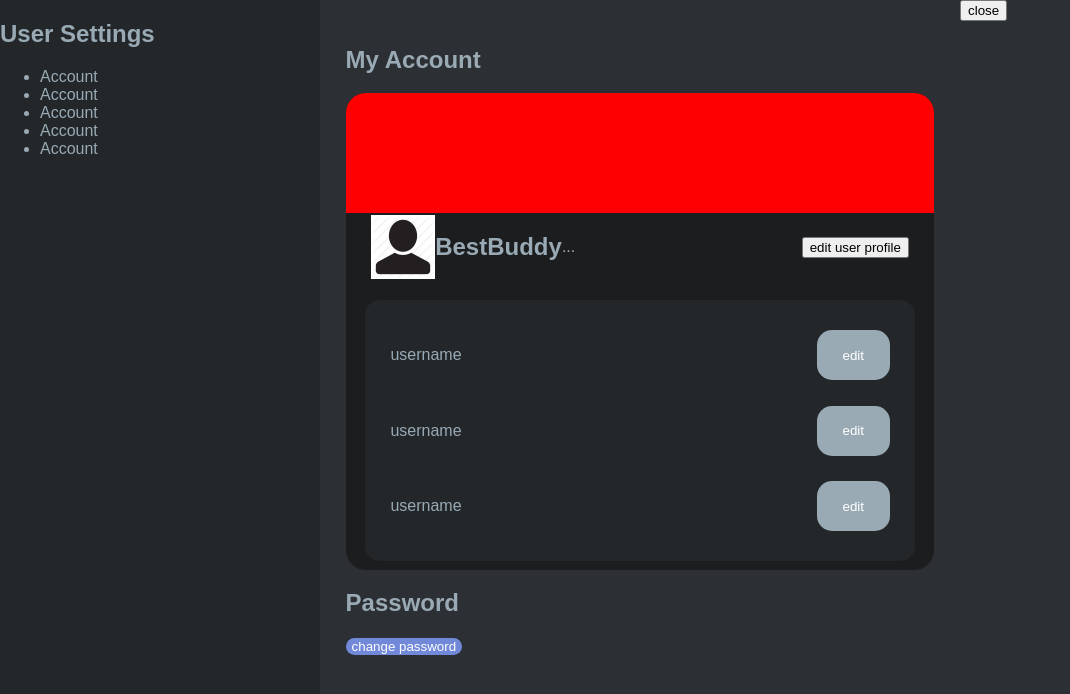
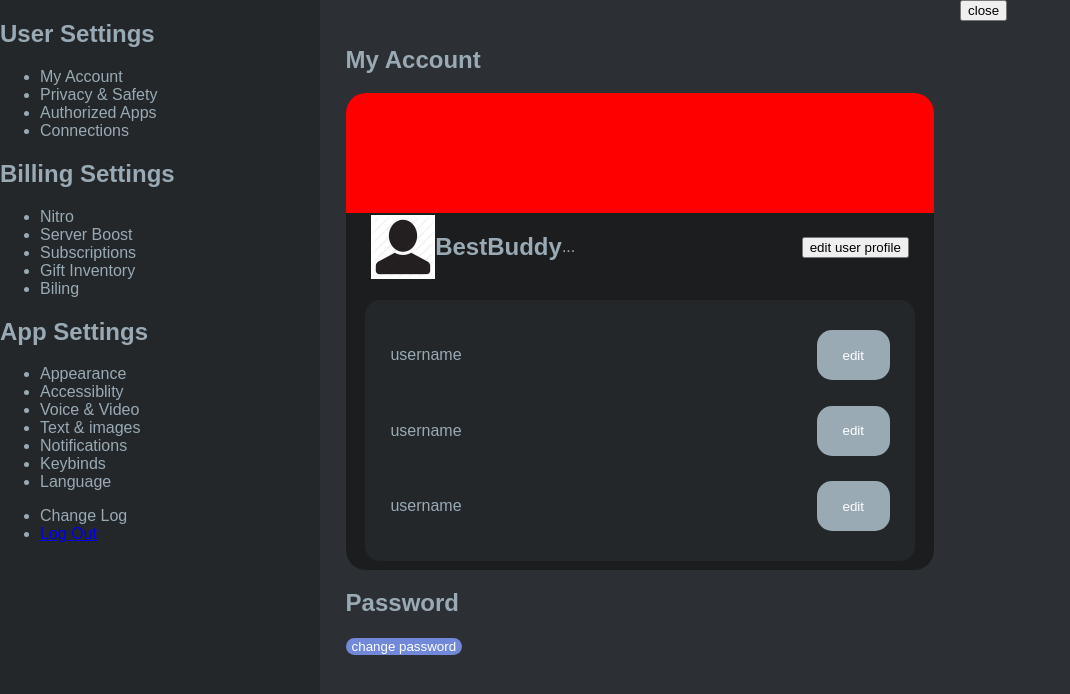
Before and after one commit to Jay3162/Chat-app, a React (Create React App) app: page /profile in a window 1280 px wide. Shown: the top 694 px of the page, without its empty margins (0-1070 px from the left). Built offline with nearby package versions, Linux system fonts and the light colour scheme; no server answers.

Commit message:
restored client

```diff
--- a/src/App.js
+++ b/src/App.js
@@ -17,7 +17,7 @@ function App() {
           <Route path="/register" element={<Register socket={socket}/>}/>
           <Route path="/login" element={<Login socket={socket}/>}/>
           <Route path="/chat" element={<MainChat socket={socket}/>}/>
-          <Route path="/profile" element={<Profile/>}/>
+          <Route path="/profile" element={<Profile socket={socket}/>}/>
         </Routes>
       </div>
     </BrowserRouter>
--- a/src/components/chatbar.js
+++ b/src/components/chatbar.js
@@ -15,9 +15,7 @@ export default function Chatbar({socket}) {
             }
             )
 
-        }
-        console.log(currentUser)
-        if (message.trim() && currentUser) {
+        } else if (message.trim() && currentUser) {
             socket.emit("authmessage", {
                 text: message,
                 name: currentUser.newUsername,
--- a/src/components/chatbody.js
+++ b/src/components/chatbody.js
@@ -12,9 +12,10 @@ export default function Body({socket, messages, authMessages}) {
         navigate("/")
         window.location.reload();
     }
+
     return (
         <div className="body-container">
-            {/* {messages.map(message => (
+            {messages.map(message => (
                 message.name === localStorage.getItem("username") ? (
                 <div className="user-msg" key={message.id}>
                     <img className="profile-pic" src="images/placeholder-profile-pic.png"/>
@@ -30,14 +31,13 @@ export default function Body({socket, messages, authMessages}) {
                     <p>{message.text}</p>
                 </div>
             </div>)
-            ))} */}
+            ))}
             {authMessages.map(msg => { return (
-                    <div className="user-mag" key={msg.id}>
+                    <div className="user-msg" key={msg.id}>
                         <img className="profile-pic" src="images/placeholder-profile-pic.png"/>
                         <div className="user-inner">
                             <p>You</p>
                             <p>{msg.text}</p>
-                            <p>{console.log(msg)}</p>
                         </div>
                     </div>
                 )
--- a/src/components/chatusers.js
+++ b/src/components/chatusers.js
@@ -11,17 +11,50 @@ export default function Chatusers({socket}) {
     const [name, setName] = useState("" || currentUser);
     useEffect(() => {
         socket.on("newUserResponse", data => setUsers(data))
+        console.log(users)
     }, [socket, users])
     useEffect(() => {
         socket.on("newRegUserResponse", data => setLoggedUsers(data))
+        const myUser = loggedUsers[-1]
+        console.log(loggedUsers)
     }, [socket, loggedUsers])
     return (
         <div className="users-list">
-            {users.map(user => <div className="user" key={user.socketID}>
+            {!currentUser ? users.map(user => <div className="user" key={user.socketID}>
                 <img className="profile-pic" src="images/placeholder-profile-pic.png"/>
                 <p >{user.username}</p>
+            </div>) : loggedUsers.map((user, id) => <div className="user" key={user.socketID}>
+                <img className="profile-pic" src="images/placeholder-profile-pic.png"/>
+                <p>{user[id]}</p>
             </div>)}
-            {users.map(user => <div className="user-prof">
+            {!currentUser ? users.map(user => <div className="user-prof">
+                <img className="profile-pic-sml" src="images/placeholder-profile-pic.png"/>
+                <div className="user-data">
+                    <p>{user.username}</p>
+                    <p>#01285</p>
+                </div>
+                <div className="lower-icons">
+                    <MdHeadphones/>
+                    <FaMicrophone/>
+                    <BsGearFill/>
+                </div>
+            </div>) : loggedUsers.map((logged, id) => <div className="user-prof" key={logged[1]}>
+                <img className="profile-pic-sml" src="images/placeholder-profile-pic.png"/>
+                <div className="user-data">
+                    <p>{logged[id]}</p>
+                    <p>#{logged[1].substring(0, 5)}</p>
+                </div>
+                <div className="lower-icons">
+                    <MdHeadphones/>
+                    <FaMicrophone/>
+                    <BsGearFill/>
+                </div>
+            </div>)}
+            {/* {users.map(user => <div className="user" key={user.socketID}>
+                <img className="profile-pic" src="images/placeholder-profile-pic.png"/>
+                <p >{user.username}</p>
+            </div>)} */}
+            {/* {users.map(user => <div className="user-prof">
                 <img className="profile-pic-sml" src="images/placeholder-profile-pic.png"/>
                 <div className="user-data">
                     <p>{user.username}</p>
@@ -35,24 +68,22 @@ export default function Chatusers({socket}) {
                 </div>
             </div>)}
             {loggedUsers.map(logged => <div className="user" key={logged.uid}>
-                {console.log(logged)}
                 <img className="profile-pic" src="images/placeholder-profile-pic.png"/>
                 <p>{logged.newUsername}</p>
-            </div>)}
-            {loggedUsers.map(logged => <div className="user-prof">
+            </div>)} */}
+            {/* {loggedUsers.map(logged => <div className="user-prof">
                 <img className="profile-pic-sml" src="images/placeholder-profile-pic.png"/>
                 <div className="user-data">
                     <p>{logged.newUsername}</p>
 
-                    <p>#{logged.socketID.substring(0, 5).toLowerCase()}</p>
+                    <p>#{logged.socketID}</p>
                 </div>
                 <div className="lower-icons">
                     <MdHeadphones/>
                     <FaMicrophone/>
                     <BsGearFill/>
                 </div>
-            </div>)}
-
+            </div>)} */}
         </div>
     )
 }
--- a/src/index.css
+++ b/src/index.css
@@ -34,6 +34,8 @@ body {
   margin-right: 0.5vw;
 }
 
+/* Chat body styles */
+
 .user-msg {
   display: flex;
   align-items: center;
@@ -49,18 +51,12 @@ body {
   flex-direction: column;
   justify-content: flex-end;
   height: 100%;
+  background-color:#2c2f33;
 }
 
 .chatbar {
   margin-bottom: 5vh;
 }
-
-.body-container {
-  background-color:#2c2f33;
-
-}
-
-
 
 .user {
   display: flex;
@@ -399,3 +395,14 @@ body {
   font-size: 0.8vw;
   line-height: 0.1vh;
 }
+
+/* logged user chat messages */
+
+/* .user-mag {
+  display: flex;
+  border: 1px solid red;
+}
+
+.user-mag p {
+  margin-top: 0px
+} */
--- a/src/pages/login.js
+++ b/src/pages/login.js
@@ -1,5 +1,5 @@
-import React, {useRef, useEffect} from "react";
-import { Link, useNavigate, redirect } from "react-router-dom";
+import React, {useRef} from "react";
+import { Link, useNavigate } from "react-router-dom";
 import { Signin, useAuth } from "../firebase";
 
 export default function Login({socket}) {
@@ -7,19 +7,19 @@ export default function Login({socket}) {
     const email = useRef();
     const password = useRef();
     const currentUser = useAuth();
-    console.log(currentUser)
     const navigate = useNavigate();
     const handleLogin = (e) => {
         e.preventDefault();
-
-
             try {
                 Signin(email.current.value, password.current.value)
                 const uid = currentUser.uid;
                 const newUsername = username.current.value;
                 const newEmail = email.current.value;
                 const newPassword = password.current.value;
-            socket.emit("newRegUser", {newUsername, socketID: socket.id, newEmail, newPassword, uid})
+                const socketID = socket.id
+                console.log(uid, newUsername, newEmail, newPassword)
+                socket.emit("newRegUser", [newUsername, socketID, newEmail, newPassword, uid])
+                console.log(currentUser)
                 navigate("/chat")
             } catch(err) {
                 console.log(err)
@@ -32,7 +32,7 @@ export default function Login({socket}) {
                 <h2>Welcome Back</h2>
                 <label>Username</label>
                 <input className="reg-username" ref={username} required></input>
-                <label>Username</label>
+                <label>Email</label>
                 <input className="reg-email" ref={email} required></input>
                 <label>Password</label>
                 <input className="reg-password" ref={password} required type="password"></input>
--- a/src/pages/profile.js
+++ b/src/pages/profile.js
@@ -1,17 +1,62 @@
 import React from 'react';
+import { Logout } from '../firebase';
+import { useAuth } from '../firebase';
+import { useNavigate } from 'react-router-dom';
 
-export default function Profile() {
+export default function Profile({socket}) {
+    const currentUser = useAuth();
+    const navigate = useNavigate();
+    const Signout = () => {
+        try {
+            if (currentUser) {
+                socket.emit("logout", data => {
+                    console.log(data)
+                })
+                Logout(currentUser.email, currentUser.password)
+                navigate("/")
+            }
+        } catch(e) {
+            console.log(e)
+        }
+    }
+
     return (
         <div className="prof-container">
             <div className="prof-settings">
                 <h2>User Settings</h2>
                 <ul>
-                    <li>Account</li>
-                    <li>Account</li>
-                    <li>Account</li>
-                    <li>Account</li>
-                    <li>Account</li>
+                    <li>My Account</li>
+                    <li>Privacy & Safety</li>
+                    <li>Authorized Apps</li>
+                    <li>Connections</li>
                 </ul>
+                <h2>Billing Settings</h2>
+                <ul>
+                    <li>Nitro</li>
+                    <li>Server Boost</li>
+                    <li>Subscriptions</li>
+                    <li>Gift Inventory</li>
+                    <li>Biling</li>
+                </ul>
+                <h2>App Settings</h2>
+                <ul>
+                    <li>Appearance</li>
+                    <li>Accessiblity</li>
+                    <li>Voice & Video</li>
+                    <li>Text & images</li>
+                    <li>Notifications</li>
+                    <li>Keybinds</li>
+                    <li>Language</li>
+                </ul>
+                <ul>
+                    <li>Change Log</li>
+                    <li><a href="#">Log Out</a></li>
+                </ul>
+                <div>
+                    <span></span>
+                    <span></span>
+                    <span></span>
+                </div>
             </div>
             <div className="prof-main">
                 <h2>My Account</h2>
```
Lines whose indentation alone changed are shown as unchanged.
